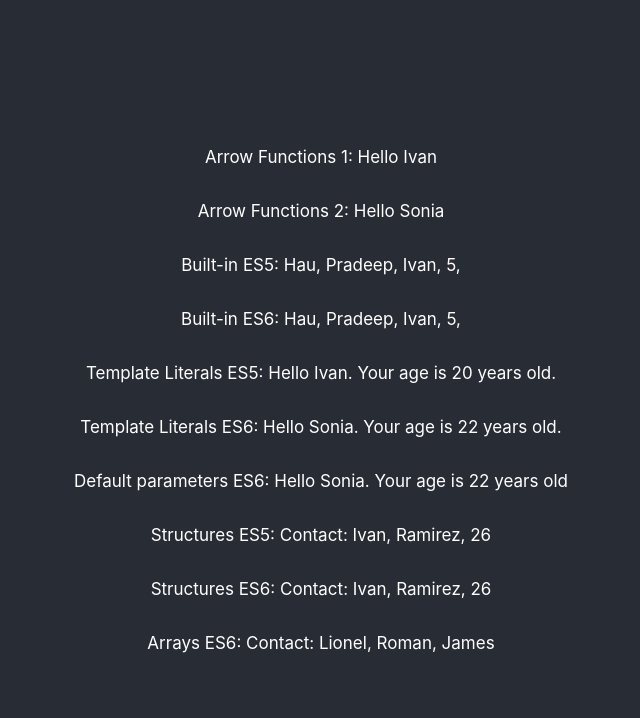
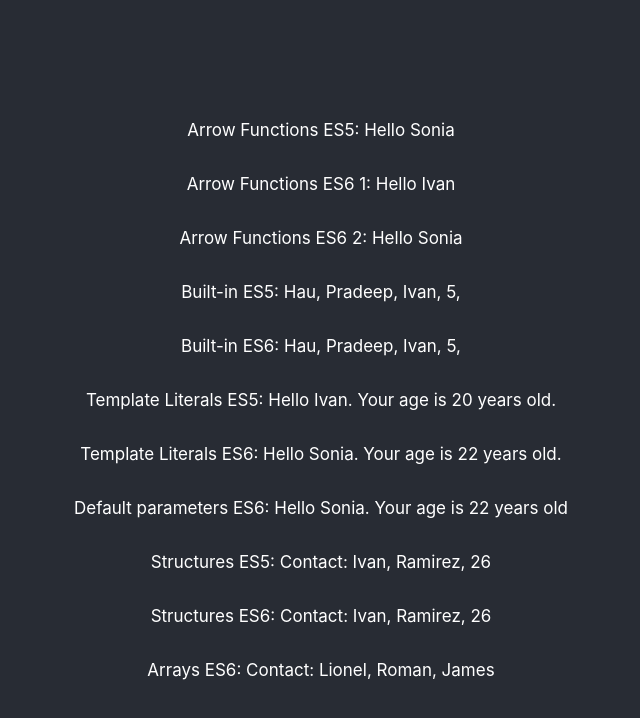
Before and after one commit to ivantxo/javascript-practice, a React (Create React App) app: page / in a window 1280 px wide. Shown: the top 718 px of the page, without its empty margins (319-959 px from the left). Built offline with nearby package versions, Linux system fonts and the light colour scheme.

Commit message:
Function was not used

```diff
--- a/src/App.js
+++ b/src/App.js
@@ -1,5 +1,4 @@
 import React, { Component } from 'react';
-import logo from './logo.svg';
 import './App.css';
 
 //----------------------------- Arrow functions -----------------------------//
@@ -69,8 +68,9 @@ class App extends Component {
     return (
       <div className="App">
         <header className="App-header">
-        <p>Arrow Functions 1: {arrowFuncEs6('Ivan')}</p>
-        <p>Arrow Functions 2: {arrowFuncEs62('Sonia')}</p>
+        <p>Arrow Functions ES5: {arrowFunc('Sonia')}</p>
+        <p>Arrow Functions ES6 1: {arrowFuncEs6('Ivan')}</p>
+        <p>Arrow Functions ES6 2: {arrowFuncEs62('Sonia')}</p>
         <p>Built-in ES5: {builtArr1}</p>
         <p>Built-in ES6: {builtArr2}</p>
         <p>Template Literals ES5: {literals('Ivan', 20)}</p>
```
